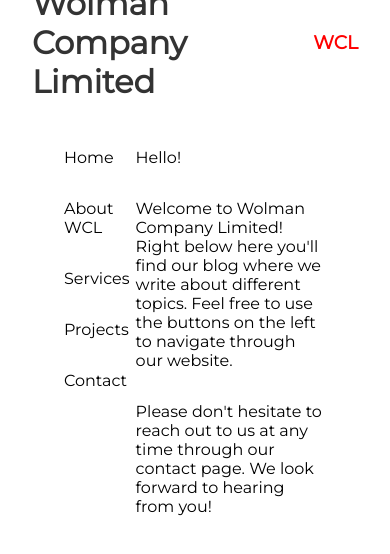
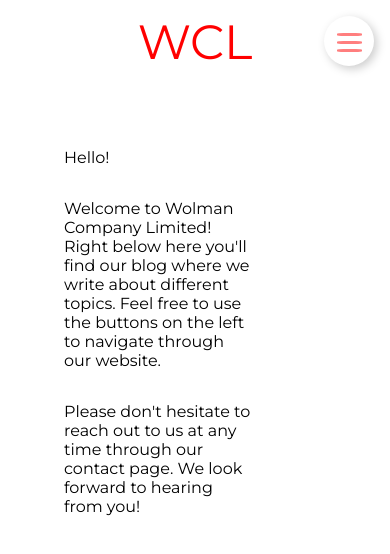
Before and after one commit to MWolman1990/wolman-company-limited, a React (Create React App) app: page / in a window 390 px wide. Shown: the top 554 px of the page. Built offline with nearby package versions, Linux system fonts and the light colour scheme; a web font is replaced by a local one.

Commit message:
Created hamburger menu

```diff
--- a/src/App.js
+++ b/src/App.js
@@ -4,9 +4,24 @@ import Content from './Content.js'
 
 const App = () => {
     return (
-        <div class="container">
+        <div className="container">
             <Header/>
             <Content/>
+            <div className="float-menu">
+                <div className="menu-button-container">
+                    <div className="hamburger"></div>
+
+                </div>
+                <div id="mini-menu">
+                    <ul>
+                        <li>Home</li>
+                        <li>About WCL</li>
+                        <li>Services</li>
+                        <li>Projects</li>
+                        <li>Contact</li>
+                    </ul>
+                </div>
+            </div>
         </div>
     )
 }
--- a/src/Header.js
+++ b/src/Header.js
@@ -1,10 +1,11 @@
 import React from "react";
 
 const Header = () => {
+    console.log(window.innerWidth)
     return (
         <div id="header">
-            <h1 id="title">Wolman Company Limited</h1>
-            <h3 id="brand">WCL</h3>
+            <div id="title">Wolman Company Limited</div>
+            <div id="brand">WCL</div>
         </div>
     )
 }
--- a/src/index.css
+++ b/src/index.css
@@ -16,6 +16,10 @@ body,
     height: 100vh;
 }
 
+#root {
+    position: relative;
+}
+
 .container {
     display: flex;
     flex-direction: column;
@@ -24,7 +28,6 @@ body,
 .container * {
     padding: 1rem;
 }
-
 #content {
     display: flex;
     height: 90%;
@@ -57,8 +60,107 @@ body,
 
 #brand {
     color: red;
+    font-size: 1rem;
 }
 
 #title {
     color: #333;
+    font-size: 2rem;
 }
+
+.float-menu {
+    display: none;
+}
+
+@media only screen and (max-width: 600px) {
+    #title {
+        display: none;
+    }
+
+    #brand {
+        font-size: 3rem
+    }
+
+    #header {
+        justify-content: center;
+    }
+
+    .float-menu, .float-menu * {
+        padding: 0;
+    }
+
+    .float-menu {
+        position: absolute;
+        right: 1rem;
+        top: 1rem;
+        border-radius: 50%;
+        background-color: white;
+        width: 50px;
+        height: 50px;
+        display: block;
+        box-shadow: 3px 3px 10px #ccc;
+    }
+
+    .menu-button-container {
+        position: relative;
+        height: 100%;
+        width: 100%;
+    }
+
+    .hamburger {
+        position: absolute;
+        width: 25px;
+        height: 3px;
+        background-color: red;
+        left: 25%;
+        top: 50%;
+        border-radius: 25%;
+        opacity: 50%;
+    }
+
+    .hamburger::before {
+        content: '';
+        position: absolute;
+        width: 25px;
+        height: 3px;
+        background-color: red;
+        border-radius: 25%;
+        margin-top: .5rem;
+    }
+
+    .hamburger::after {
+        content: '';
+        position: absolute;
+        width: 25px;
+        height: 3px;
+        background-color: red;
+        border-radius: 25%;
+        margin-top: -.5rem;
+    }
+
+    #sidebar {
+        display: none;
+    }
+
+    #mini-menu {
+        width: 150px;
+        position: absolute;
+        right: 10px;
+        display: none;
+        padding-top: 5px;
+    }
+
+    #mini-menu ul {
+        list-style-type: none;
+        text-align: end;
+    }
+
+    #mini-menu ul li {
+        padding: .25rem;
+    }
+
+    .float-menu:hover > #mini-menu {
+        cursor: pointer;
+        display: block;
+    }
+}
```
